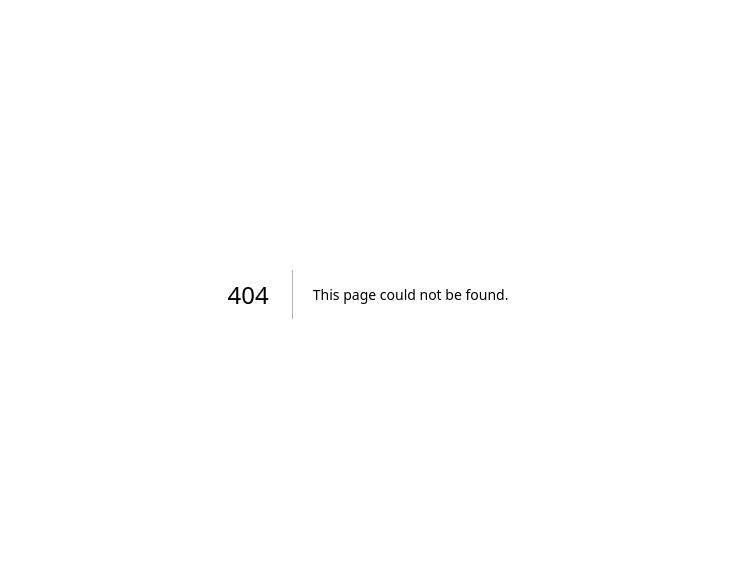
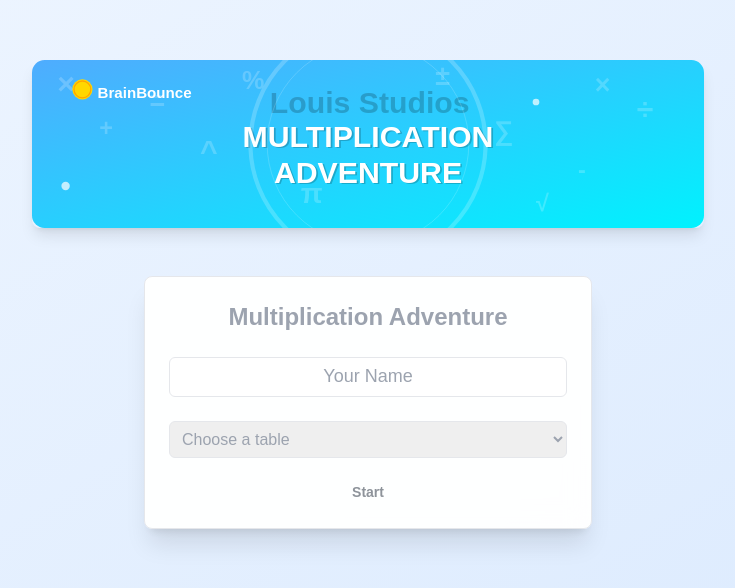
Before and after one commit to ShinobiGumi/multiplication-game, a Next.js app: page /multiply in a window 1280 px wide. Before the commit this address had no page. Shown: the part 106-694 px from the top of the page, without its empty margins (272-1007 px from the left). Built offline with nearby package versions, Linux system fonts and the light colour scheme.

Commit message:
Add game to /multiply route

```diff
--- /dev/null
+++ b/app/multiply/page.tsx
@@ -0,0 +1,248 @@
+"use client";
+
+import React, { useState, useEffect } from "react";
+import { Card, CardContent } from "@/components/ui/card";
+import { Input } from "@/components/ui/input";
+import { Button } from "@/components/ui/button";
+import { CheckCircle2, XCircle } from "lucide-react";
+import { motion } from "framer-motion";
+import Image from "next/image";
+
+interface Question {
+  num1: number;
+  num2: number;
+}
+
+const MultiplicationGame = () => {
+  const [name, setName] = useState<string>("");
+  const [selectedTable, setSelectedTable] = useState<string>("");
+  const [gameState, setGameState] = useState<"welcome" | "playing" | "complete">("welcome");
+  const [currentQuestion, setCurrentQuestion] = useState<Question>({ num1: 1, num2: 1 });
+  const [answer, setAnswer] = useState<string>("");
+  const [score, setScore] = useState<number>(0);
+  const [feedback, setFeedback] = useState<{
+    show: boolean;
+    correct: boolean;
+    correctAnswer: number | null;
+  }>({ show: false, correct: false, correctAnswer: null });
+  const [questionsPool, setQuestionsPool] = useState<number[]>([]);
+  const [completedQuestions, setCompletedQuestions] = useState<number[]>([]);
+  const [incorrectQuestions, setIncorrectQuestions] = useState<number[]>([]);
+
+  // Load saved name on component mount
+  useEffect(() => {
+    const storedName = localStorage.getItem("playerName");
+    if (storedName) setName(storedName);
+  }, []);
+
+  const generateQuestionPool = (): number[] => Array.from({ length: 10 }, (_, i) => i + 1);
+
+  const generateNewQuestion = () => {
+    const availableQuestions = [...questionsPool, ...incorrectQuestions];
+    if (availableQuestions.length === 0) {
+      if (completedQuestions.length === 10) {
+        setGameState("complete");
+        return;
+      }
+    }
+    const randomIndex = Math.floor(Math.random() * availableQuestions.length);
+    const num1 = availableQuestions[randomIndex];
+
+    if (num1 !== undefined && selectedTable) {
+      setCurrentQuestion({ num1, num2: parseInt(selectedTable) });
+      setQuestionsPool(questionsPool.filter((n) => n !== num1));
+      setIncorrectQuestions(incorrectQuestions.filter((n) => n !== num1));
+    }
+    setAnswer("");
+    setFeedback({ show: false, correct: false, correctAnswer: null });
+  };
+
+  const handleStart = () => {
+    if (name && selectedTable) {
+      localStorage.setItem("playerName", name);
+      setGameState("playing");
+      setScore(0);
+      setCompletedQuestions([]);
+      setIncorrectQuestions([]);
+      const initialQuestions = generateQuestionPool();
+      setQuestionsPool(initialQuestions);
+
+      // Set initial question directly with selected table instead of generating
+      const randomNum = initialQuestions[Math.floor(Math.random() * initialQuestions.length)];
+      setCurrentQuestion({
+        num1: randomNum,
+        num2: parseInt(selectedTable)
+      });
+      setQuestionsPool(initialQuestions.filter(n => n !== randomNum));
+    }
+  };
+
+  const handleAnswerSubmit = () => {
+    const correctAnswer = currentQuestion.num1 * currentQuestion.num2;
+    const isCorrect = parseInt(answer) === correctAnswer;
+
+    setFeedback({
+      show: true,
+      correct: isCorrect,
+      correctAnswer: isCorrect ? null : correctAnswer
+    });
+
+    if (isCorrect) {
+      if (!completedQuestions.includes(currentQuestion.num1)) {
+        const updatedCompleted = [...completedQuestions, currentQuestion.num1];
+        setCompletedQuestions(updatedCompleted);
+        setScore(updatedCompleted.length);
+
+        if (updatedCompleted.length === 10) {
+          setTimeout(() => setGameState("complete"), 1500);
+          return;
+        }
+      }
+    } else {
+      if (!incorrectQuestions.includes(currentQuestion.num1)) {
+        setIncorrectQuestions([...incorrectQuestions, currentQuestion.num1]);
+      }
+    }
+
+    setTimeout(generateNewQuestion, 2000);
+  };
+
+  const handleKeyPress = (e: React.KeyboardEvent<HTMLInputElement>) => {
+    if (e.key === "Enter" && answer) handleAnswerSubmit();
+  };
+
+  const handleRestart = () => {
+    setGameState("welcome");
+    setSelectedTable("");
+    setScore(0);
+    setCompletedQuestions([]);
+    setIncorrectQuestions([]);
+  };
+
+  return (
+    <div className="flex flex-col items-center justify-center min-h-screen p-4 bg-gradient-to-br from-blue-50 to-blue-100">
+        <div className="w-full max-w-2xl mb-6">
+          <Image
+            src="/banner.svg"
+            alt="Multiplication Adventure"
+            width={800}
+            height={200}
+            className="rounded-lg shadow-lg"
+          />
+        </div>
+      <div className="w-full max-w-md mb-6">
+      </div>
+
+      <Card className="w-full max-w-md bg-white/95 backdrop-blur-md shadow-xl">
+        <CardContent className="p-6">
+          {gameState === "welcome" ? (
+            <div className="space-y-6 text-center">
+              <h2 className="text-2xl font-bold text-gray-400">Multiplication Adventure</h2>
+              <Input
+                type="text"
+                value={name}
+                onChange={(e) => setName(e.target.value)}
+                placeholder="Your Name"
+                className="text-center text-lg bg-white text-gray-400"
+              />
+              <select
+                value={selectedTable}
+                onChange={(e) => setSelectedTable(e.target.value)}
+                className="w-full p-2 border rounded-md text-gray-400"
+              >
+                <option value="">Choose a table</option>
+                {[2, 3, 4, 5, 6, 7, 8, 9].map((num) => (
+                  <option key={num} value={num}>
+                    {num} times table
+                  </option>
+                ))}
+              </select>
+              <Button
+                onClick={handleStart}
+                disabled={!name || !selectedTable}
+                className="w-full text-gray-800 font-bold"
+              >
+                Start
+              </Button>
+            </div>
+          ) : gameState === "playing" ? (
+            <div className="text-center space-y-6">
+              <div className="flex justify-between items-center mb-4">
+                <h2 className="text-2xl font-bold text-gray-400">Hi {name}!</h2>
+                <div className="text-lg text-gray-400">Score: {score}/10</div>
+              </div>
+
+              {feedback.show && (
+                <motion.div
+                  initial={{ scale: 0.8, opacity: 0 }}
+                  animate={{ scale: 1, opacity: 1 }}
+                  className="my-4"
+                >
+                  {feedback.correct ? (
+                    <div className="flex items-center justify-center text-green-500 text-2xl">
+                      <CheckCircle2 className="mr-2" />
+                      Correct!
+                    </div>
+                  ) : (
+                    <div className="flex flex-col items-center justify-center text-red-500">
+                      <div className="flex items-center text-2xl mb-2">
+                        <XCircle className="mr-2" />
+                        Try again!
+                      </div>
+                      <div>The correct answer is {feedback.correctAnswer}</div>
+                    </div>
+                  )}
+                </motion.div>
+              )}
+
+              <p className="text-4xl font-bold text-gray-400">
+                {currentQuestion.num1} × {currentQuestion.num2} = ?
+              </p>
+              <Input
+                type="number"
+                value={answer}
+                onChange={(e) => setAnswer(e.target.value)}
+                onKeyDown={handleKeyPress}
+                className="text-center text-2xl bg-white text-gray-400"
+                autoFocus
+              />
+              <Button
+                onClick={handleAnswerSubmit}
+                disabled={!answer}
+                className="text-gray-400"
+              >
+                Check Answer
+              </Button>
+            </div>
+          ) : (
+            <motion.div
+              initial={{ scale: 0.8, opacity: 0 }}
+              animate={{ scale: 1, opacity: 1 }}
+              className="text-center space-y-6"
+            >
+              <motion.div
+                animate={{
+                  rotate: [0, 10, -10, 10, 0],
+                  scale: [1, 1.2, 1, 1.2, 1]
+                }}
+                transition={{ duration: 1, repeat: 2 }}
+              >
+                <h2 className="text-3xl font-bold text-green-500">
+                  🎉 Well Done, {name}! 🎉
+                </h2>
+              </motion.div>
+              <p className="text-xl">
+                You&apos;ve mastered the {selectedTable} times table!
+              </p>
+              <Button onClick={handleRestart}>
+                Play Again
+              </Button>
+            </motion.div>
+          )}
+        </CardContent>
+      </Card>
+    </div>
+  );
+};
+
+export default MultiplicationGame;
```
